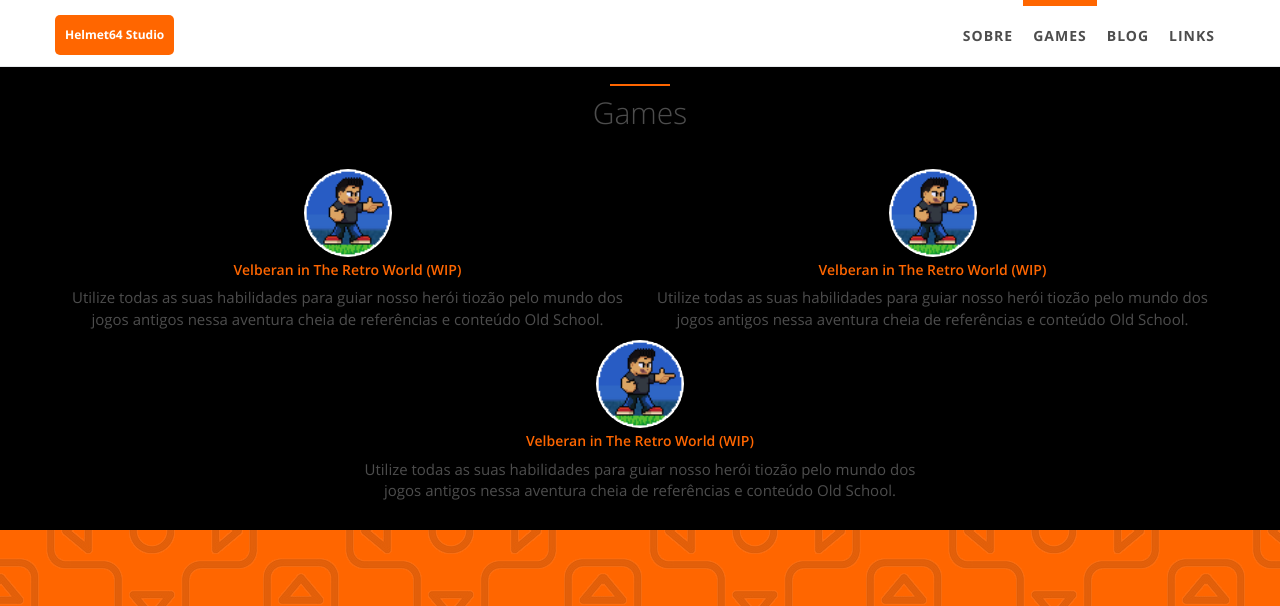
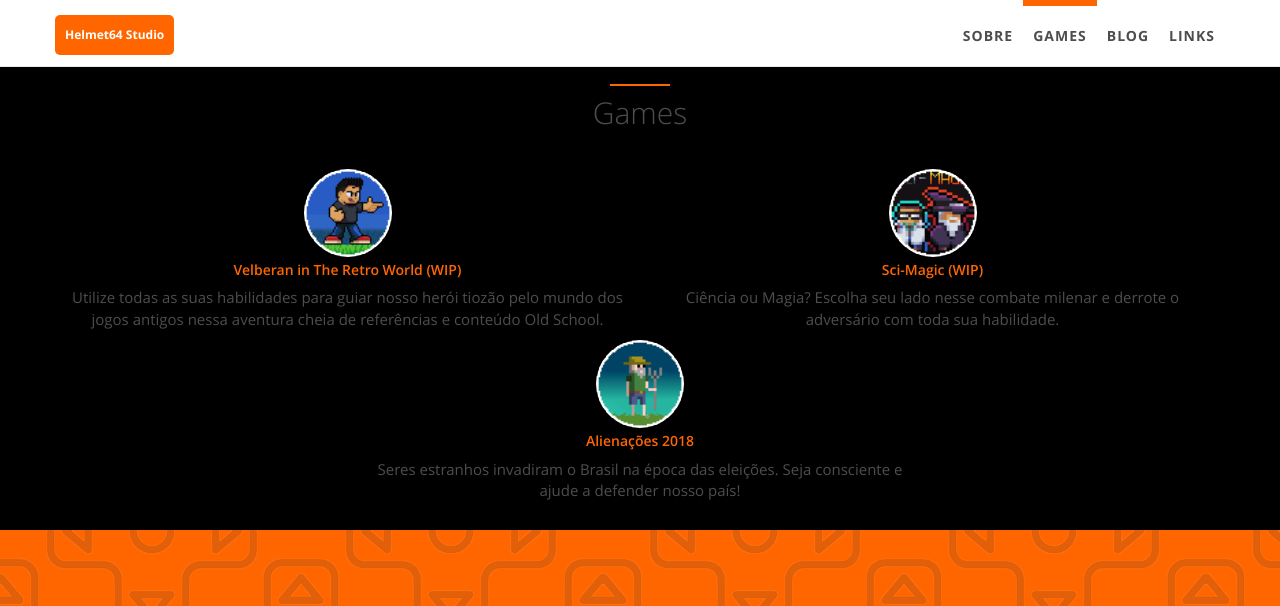
Before and after one commit to helmet64studio/helmet64studio.github.io, a Jekyll site: the page built from index.html, in a window 1280 px wide and 900 px high, scrolled down 998 px, cut to the strip 0-606 px from the top of the window. Built offline with Jekyll 4.4.1, drawn with Linux system fonts in a browser that asks for light colours.

Commit message:
Add Alienacoes2018 and SciMagic

```diff
--- a/_data/index/projects.yml
+++ b/_data/index/projects.yml
@@ -7,17 +7,17 @@
   img: /static/assets/img/landing/Velberan_RetroWorld.png
   desc: Utilize todas as suas habilidades para guiar nosso herói tiozão pelo mundo dos jogos antigos nessa aventura cheia de referências e conteúdo Old School.
 
-- name: Velberan in The Retro World (WIP)
+- name: Sci-Magic (WIP)
   #i18n: jalpc
   url: https://play.google.com/store/apps/details?id=com.velberantrw.buildnplay&hl=pt_BR
-  img: /static/assets/img/landing/Velberan_RetroWorld.png
-  desc: Utilize todas as suas habilidades para guiar nosso herói tiozão pelo mundo dos jogos antigos nessa aventura cheia de referências e conteúdo Old School.
+  img: /static/assets/img/landing/SciMagic.png
+  desc: Ciência ou Magia? Escolha seu lado nesse combate milenar e derrote o adversário com toda sua habilidade.
 
-- name: Velberan in The Retro World (WIP)
+- name: Alienações 2018
   #i18n: jalpc
-  url: https://play.google.com/store/apps/details?id=com.velberantrw.buildnplay&hl=pt_BR
-  img: /static/assets/img/landing/Velberan_RetroWorld.png
-  desc: Utilize todas as suas habilidades para guiar nosso herói tiozão pelo mundo dos jogos antigos nessa aventura cheia de referências e conteúdo Old School.
+  url: https://play.google.com/store/apps/details?id=com.aliendestruction.bnp&hl=pt_BR
+  img: /static/assets/img/landing/alienacoes2018.png
+  desc: Seres estranhos invadiram o Brasil na época das eleições. Seja consciente e ajude a defender nosso país!
 
 #- name: Python
  # i18n: cpython
```
Also changed, not shown: static/assets/img/landing/SciMagic.png (added), static/assets/img/landing/alienacoes2018.png (added).
